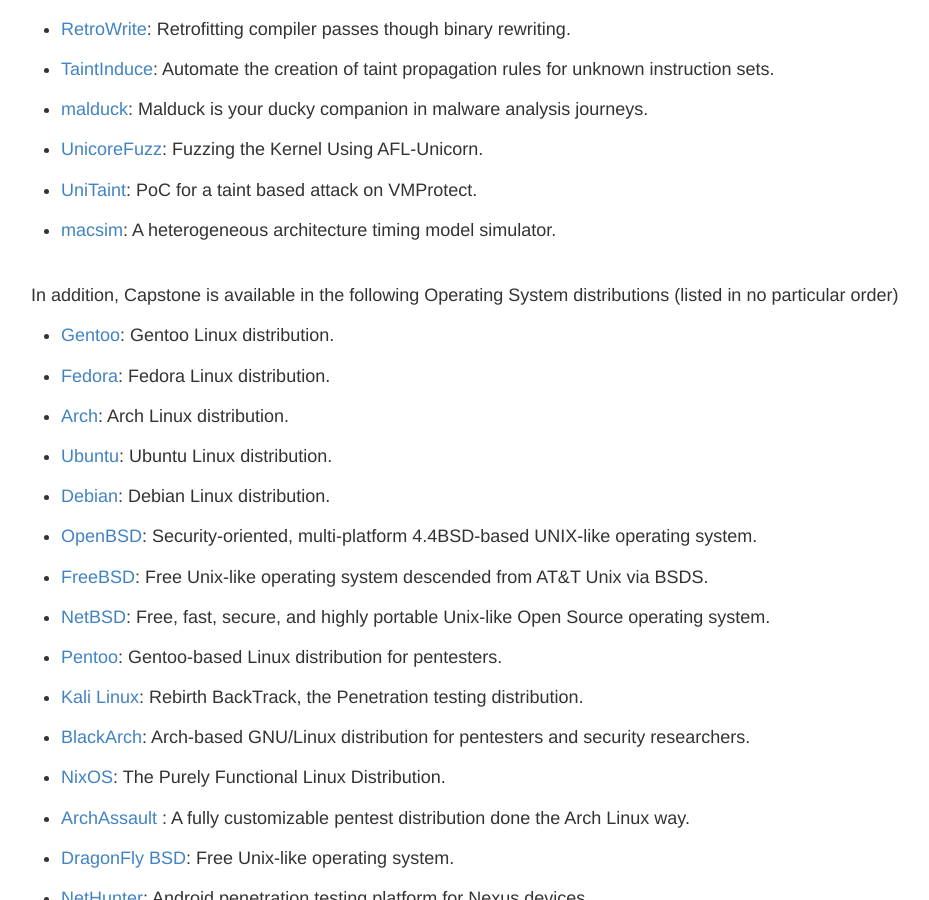
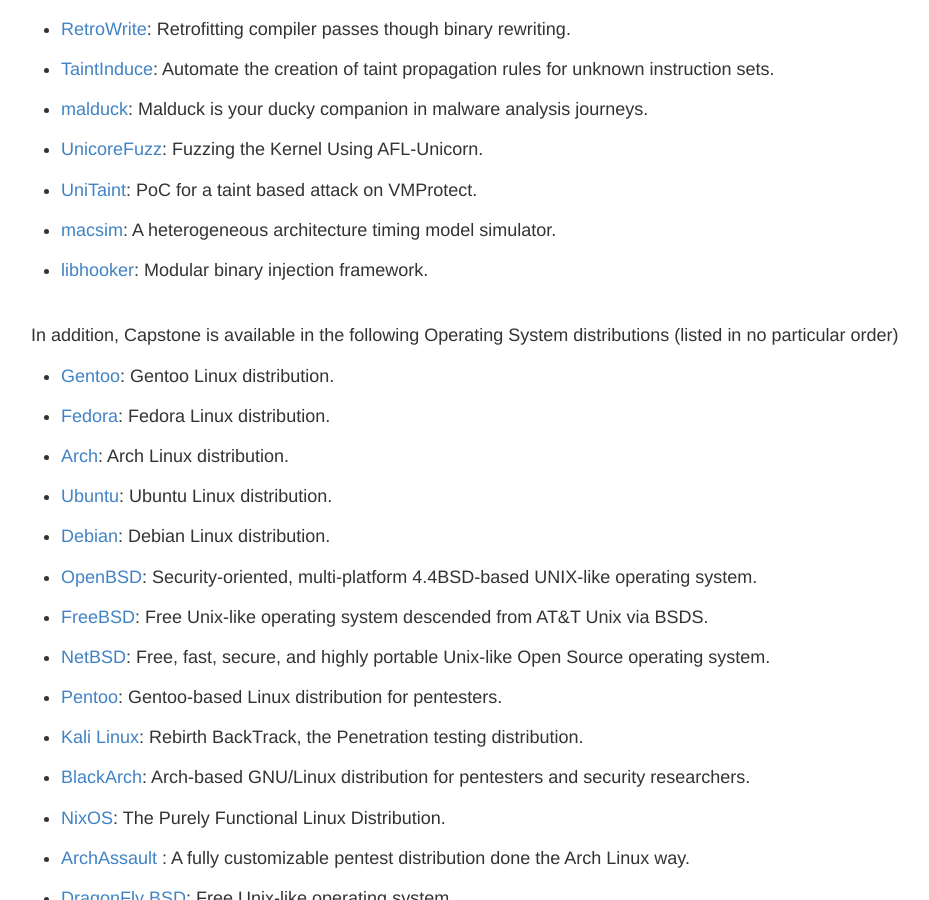
Before and after one commit to capstone-engine/capstone-engine.github.io, a Jekyll site: the page built from showcase.md, in a window 1280 px wide and 900 px high, scrolled down 19296 px. Shown: the whole window, without its empty margins (169-1098 px from the left). Built offline with Jekyll 4.4.1, drawn with Linux system fonts in a browser that asks for light colours; some of the changed lines change nothing that is shown.

Commit message:
showcase

```diff
--- a/showcase.md
+++ b/showcase.md
@@ -5,7 +5,7 @@
 
 ## Showcase
 
-In our knowledge, Capstone has been used by **463** following products (listed in no particular order).
+In our knowledge, Capstone has been used by **464** following products (listed in no particular order).
 
 - [Unicorn](http://www.unicorn-engine.org): Lightweight multi-arch, multi-platform CPU emulator framework.
 
@@ -931,6 +931,8 @@
 
 - [macsim](http://comparch.gatech.edu/hparch/macsim.html): A heterogeneous architecture timing model simulator.
 
+- [libhooker](https://github.com/smx-smx/libhooker): Modular binary injection framework.
+
 
 
 <br>
```
